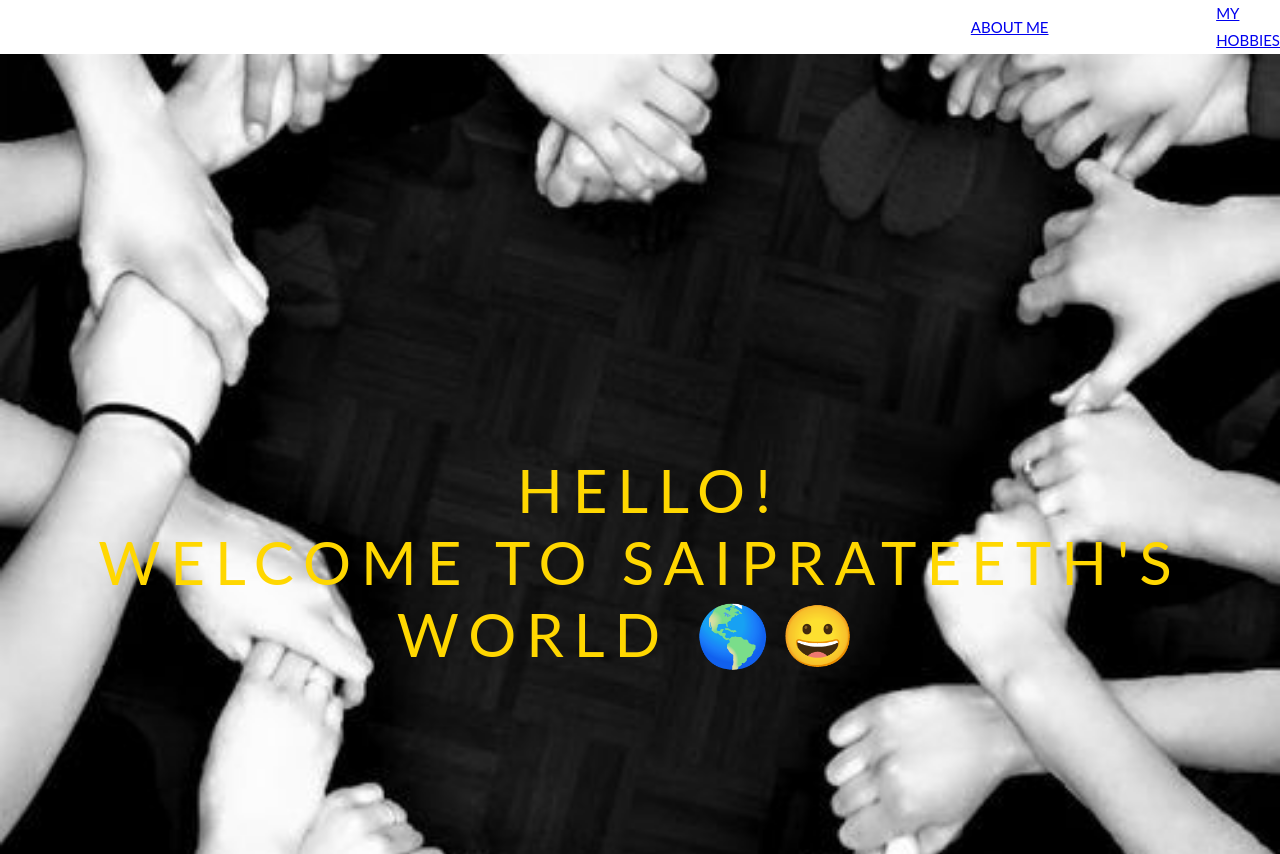
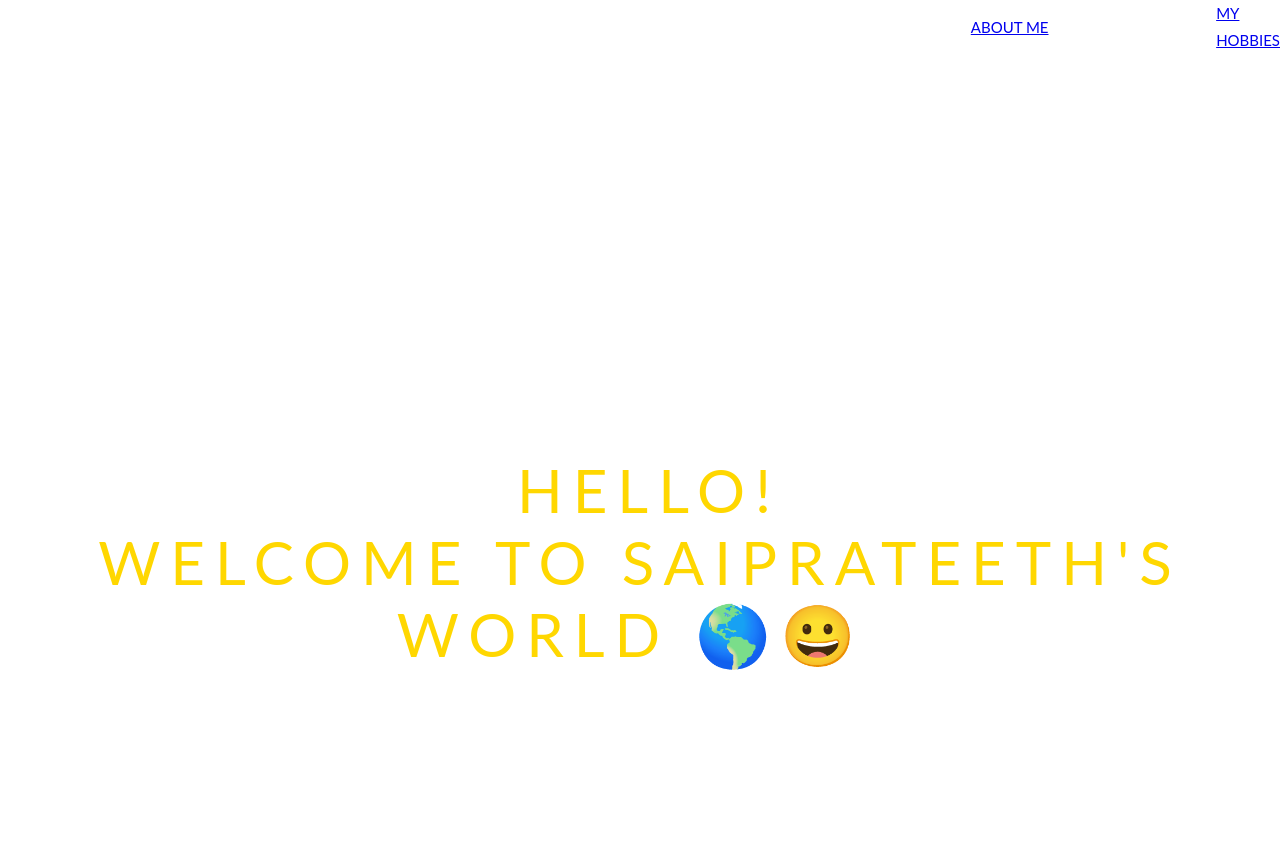
Before and after one commit to saiprateeth/saiprateeth.github.io, a plain HTML site: page index.html in a window 1280 px wide. Shown: the top 854 px of the page. Drawn offline with Linux system fonts and the light colour scheme.

Commit message:
Update index.html

```diff
--- a/index.html
+++ b/index.html
@@ -27,7 +27,7 @@ body, html {
 
 
 .bgimg-1 {
-  background-image: url("friends.jpg");
+  background-image: friends.jpg;
   min-height: 100%;
 }
 
```
